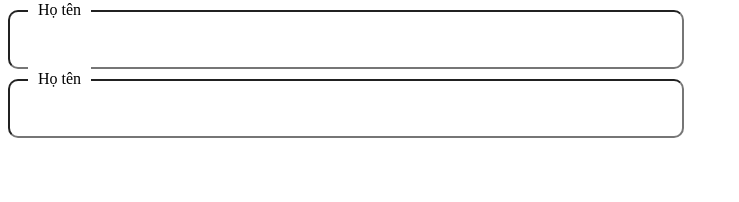
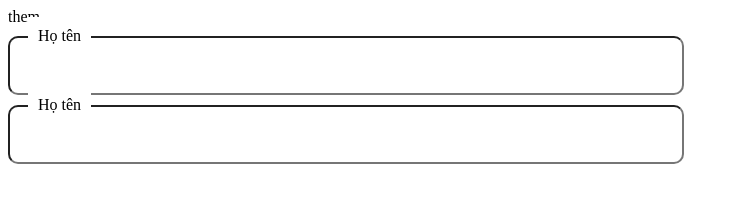
Before and after one commit to vugiakhanh2610/discussion, a plain HTML site: page index.html in a window 1280 px wide. Shown: the whole page, without its empty margins (0-739 px from the left). Drawn offline with Linux system fonts and the light colour scheme.

Commit message:
them the div

```diff
--- a/index.html
+++ b/index.html
@@ -36,7 +36,7 @@
 </head>
 <body>
   <form action="">
-
+  <div>them</div>
     <div class="form">
          <input type="text" class="form-input"/>
          <label for="name" class="form-label">Họ tên</label>
```
